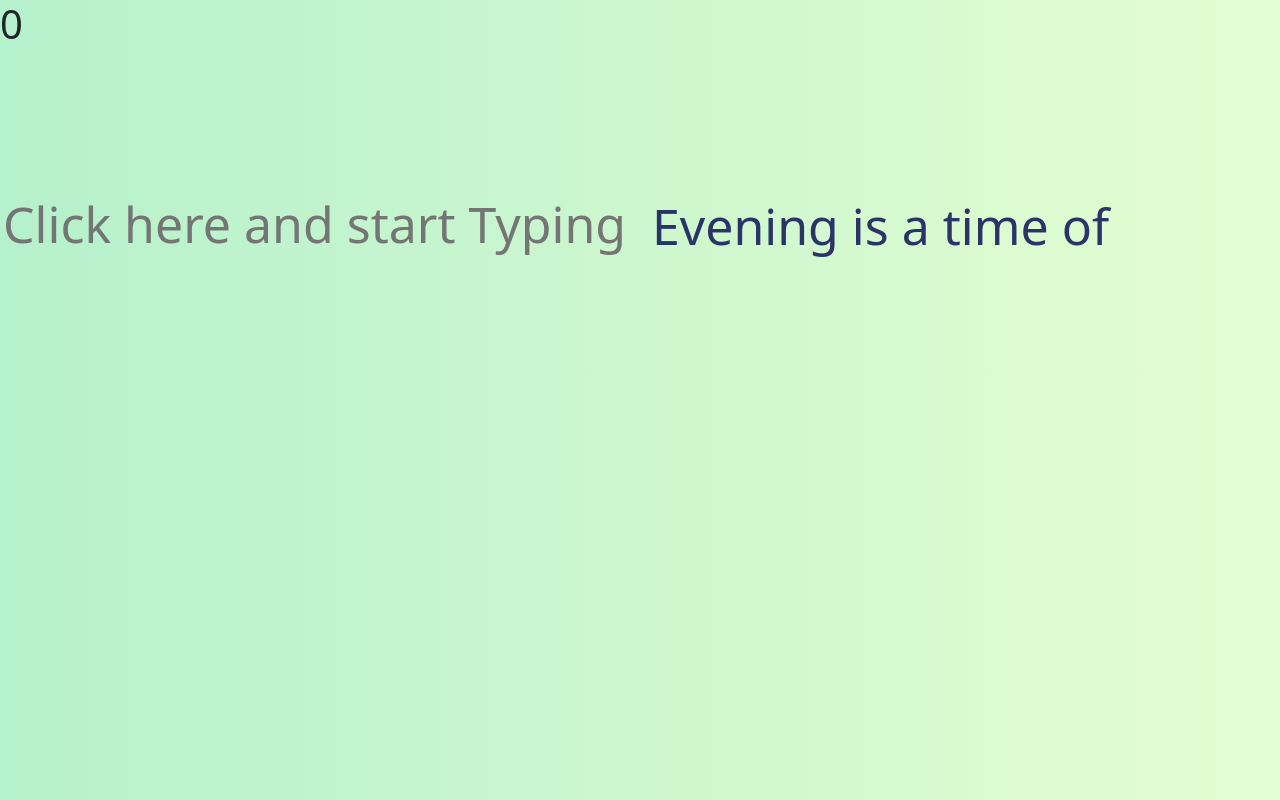
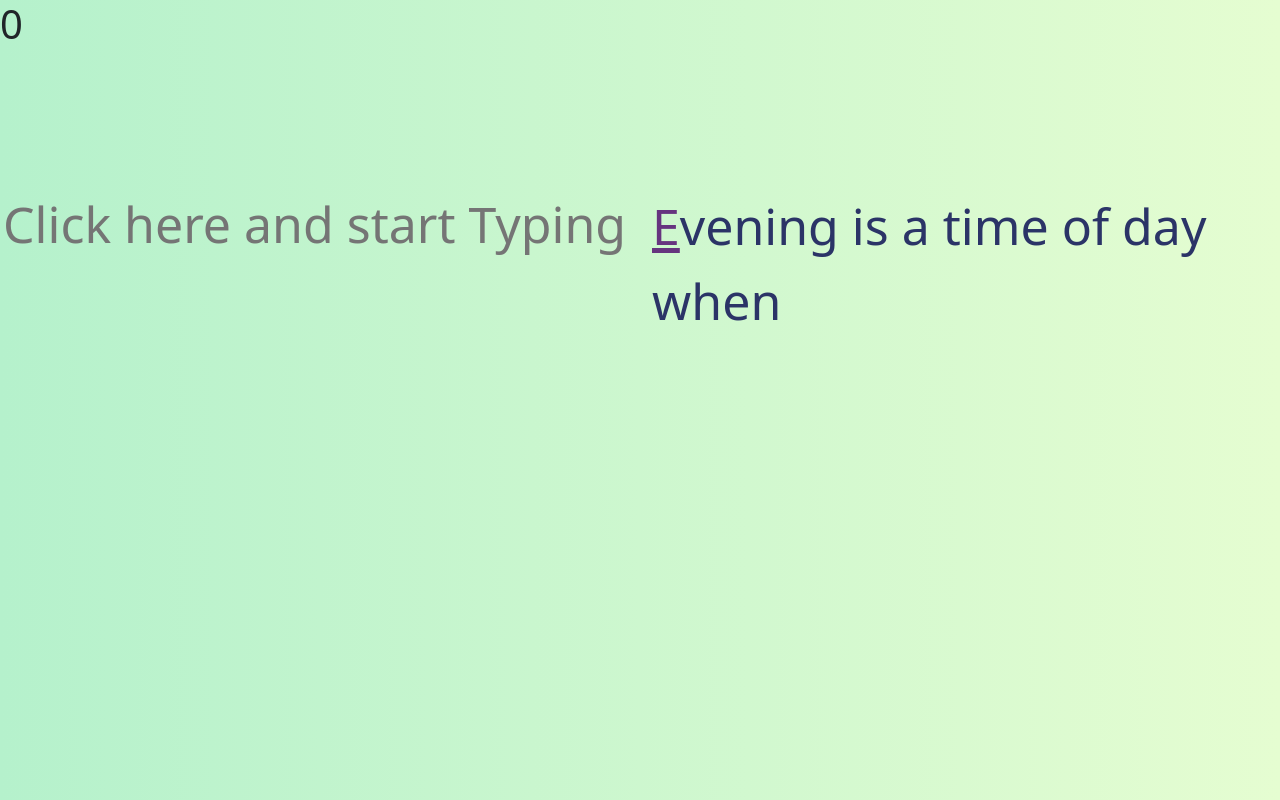
Before and after one commit to Ritesh27P/Typing_test_React, a React (Create React App) app: page / in a window 1280 px wide. Built offline with nearby package versions, Linux system fonts and the light colour scheme.

Commit message:
some css work

```diff
--- a/public/main.css
+++ b/public/main.css
@@ -22,6 +22,11 @@ p {
     margin-top: 4%;
 }
 
+span {
+    color: #66347F;
+    text-decoration: underline;
+}
+
 .textF {
     margin-top: 2%;
 }
--- a/src/components/Text.jsx
+++ b/src/components/Text.jsx
@@ -16,8 +16,6 @@ const Text = (props)=>{
         let Message = (event.target.value)
         let Message_list = Message.split(" ")
         let last_word = Message_list.at(-1)
-
-
         props.st_func()
 
         if (keyPress === sentence[0]){
@@ -50,10 +48,9 @@ const Text = (props)=>{
     return <div>
                 <div className="row textF">
                     <input className="col-6" onKeyDown={handle_key} placeholder="Click here and start Typing"/>
-                    <p className="col-6" style={{marginTop: "115px"}}>{sentence.slice(0, 20)}</p>
+                    <p className="col-6 data" style={{marginTop: "115px"}}><span>{sentence.slice(0,1)}</span>{sentence.slice(1, 30)}</p>
                 </div>
             </div>
-
 }
 
 export default Text;
```
